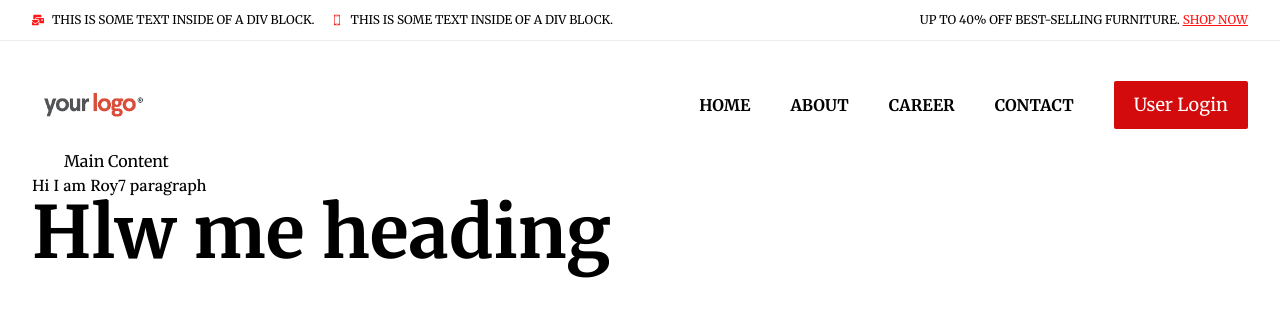
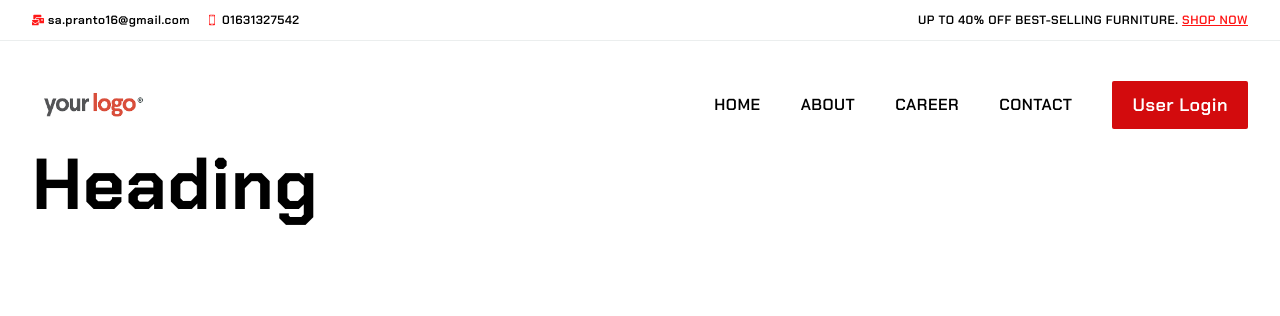
Before and after one commit to SAPranto/Shoez-NX, a Next.js app: page / in a window 1280 px wide. Shown: the top 316 px of the page. Built offline with nearby package versions, Linux system fonts and the light colour scheme.

Commit message:
Font Changed

```diff
--- a/app/components/Navbar.jsx
+++ b/app/components/Navbar.jsx
@@ -46,24 +46,24 @@ const Navbar = () => {
       <section className="top-notice-bar">
         <div className="container notice-bar">
           <div className="horizontal gap-4">
-            <div className="horizontal gap-2">
+            <div className="horizontal gap-1">
             <FaMailBulk className="icon" />
-              <div className="text-xs uppercase">
-                This is some text inside of a div block.
-              </div>
+              <span className="text-xs">
+                sa.pranto16@gmail.com
+              </span>
             </div>
-            <div className="horizontal gap-2">
+            <div className="horizontal gap-1">
             <GiSmartphone className="icon" />
-              <div className="text-xs uppercase">
-                This is some text inside of a div block.
-              </div>
+              <span className="text-xs">
+                01631327542
+              </span>
             </div>
           </div>
-          <div className="text-xs uppercase">
+          <div className="text-xs">
             UP TO 40% OFF BEST-SELLING FURNITURE.{" "}
-            <a href="#" className="custom-link">
+            <Link href="#" className="custom-link">
               SHOP NOW
-            </a>
+            </Link>
           </div>
         </div>
       </section>
--- a/app/globals.css
+++ b/app/globals.css
@@ -9,6 +9,8 @@
 }
 * {
   font-family: var(--font-heading);
+  font-weight: 600;
+  letter-spacing: 0.5px;
 }
 p {
   font-family: var(--font-paragraph);
--- a/app/layout.tsx
+++ b/app/layout.tsx
@@ -1,18 +1,18 @@
 import type { Metadata } from "next";
-import { Lora, Merriweather } from "next/font/google";
+import { Lora, Chakra_Petch } from "next/font/google";
 import "./globals.css";
 import Navbar from "./components/Navbar";
 
 const paragraph = Lora({
   weight: ["400", "500", "600", "700"],
-  subsets: ['latin'],
-  variable: '--font-paragraph',
-})
-const heading = Merriweather({
-  weight: ["400", "700"],
-  subsets: ['latin'],
-  variable: '--font-heading',
-})
+  subsets: ["latin"],
+  variable: "--font-paragraph",
+});
+const heading = Chakra_Petch({
+  weight: ["400", "500", "600", "700"],
+  subsets: ["latin"],
+  variable: "--font-heading",
+});
 
 export const metadata: Metadata = {
   title: "Create Next App",
--- a/app/page.tsx
+++ b/app/page.tsx
@@ -4,10 +4,7 @@ export default function Home() {
   return (
     <>
     <div className="container">
-      <div className="container">Main Content</div>
-      <p>Hi I am Roy7 paragraph</p>
-      <h1> Hlw me heading</h1>
-      <div className="h-[400vh]"></div>
+      <h1>Heading</h1>
     </div>
     </>
   );
```
